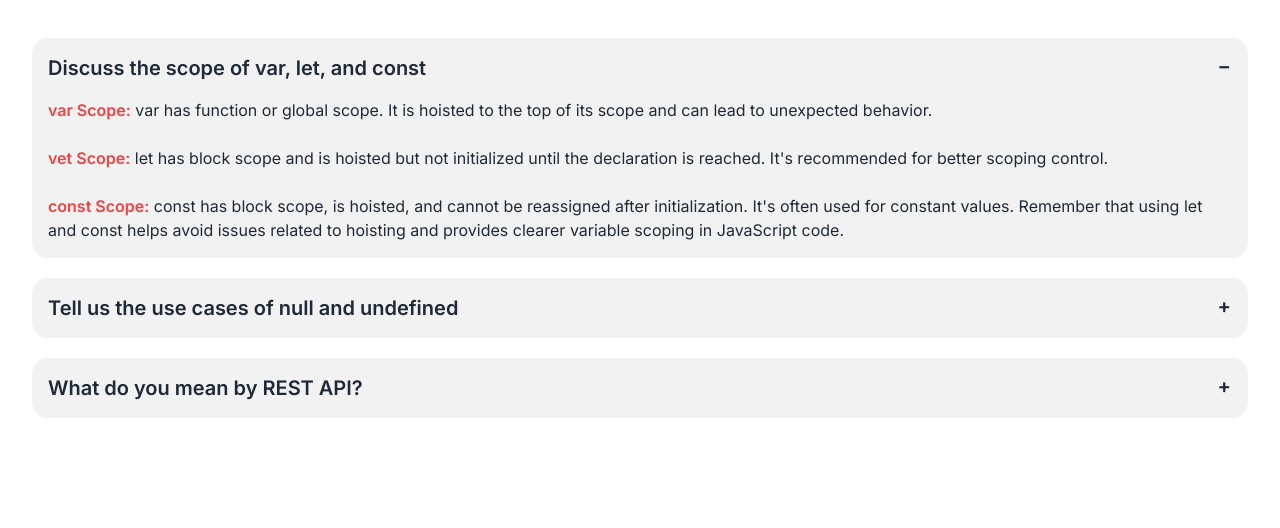
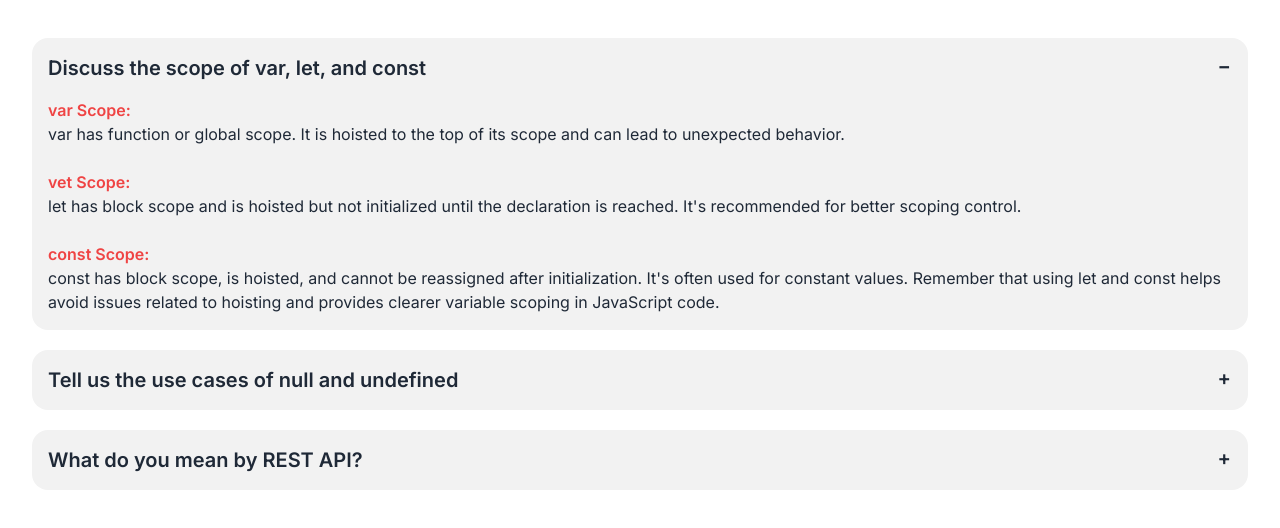
Before and after one commit to Shuvro0421/assignment-6, a plain HTML site: page blog.html in a window 1280 px wide. Shown: the part 96-624 px from the top of the page. Drawn offline with nearby package versions, Linux system fonts and the light colour scheme.

Commit message:
7th blog  done

```diff
--- a/blog.html
+++ b/blog.html
@@ -40,8 +40,8 @@
                 Discuss the scope of var, let, and const
             </div>
             <div class="collapse-content">
-                <p><span class="text-red-500 font-semibold">var Scope:</span> var has function or global scope. It is hoisted to the top of its scope and can lead to unexpected behavior. <br><br>
-                    <span class="text-red-500 font-semibold">vet Scope:</span> let has block scope and is hoisted but not initialized until the declaration is reached. It's recommended for better scoping control. <br><br> <span class="text-red-500 font-semibold">const Scope:</span> const has block scope, is hoisted, and cannot be reassigned after initialization. It's often used for constant values. Remember that using let and const helps avoid issues related to hoisting and provides clearer variable scoping in JavaScript code.</p>
+                <p><span class="text-red-500 font-semibold">var Scope:</span><br> var has function or global scope. It is hoisted to the top of its scope and can lead to unexpected behavior. <br><br>
+                    <span class="text-red-500 font-semibold">vet Scope:</span><br> let has block scope and is hoisted but not initialized until the declaration is reached. It's recommended for better scoping control. <br><br> <span class="text-red-500 font-semibold">const Scope:</span><br> const has block scope, is hoisted, and cannot be reassigned after initialization. It's often used for constant values. Remember that using let and const helps avoid issues related to hoisting and provides clearer variable scoping in JavaScript code.</p>
             </div>
         </div>
         <div class="collapse collapse-plus bg-base-200">
```
